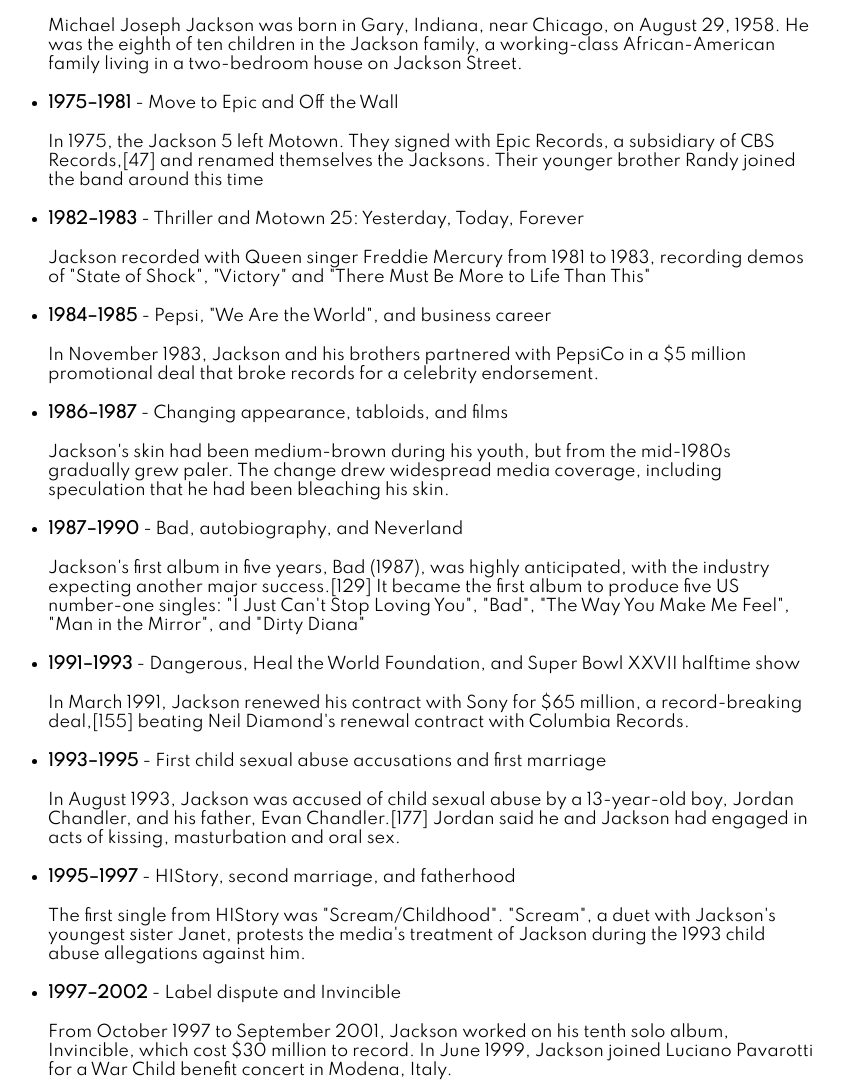
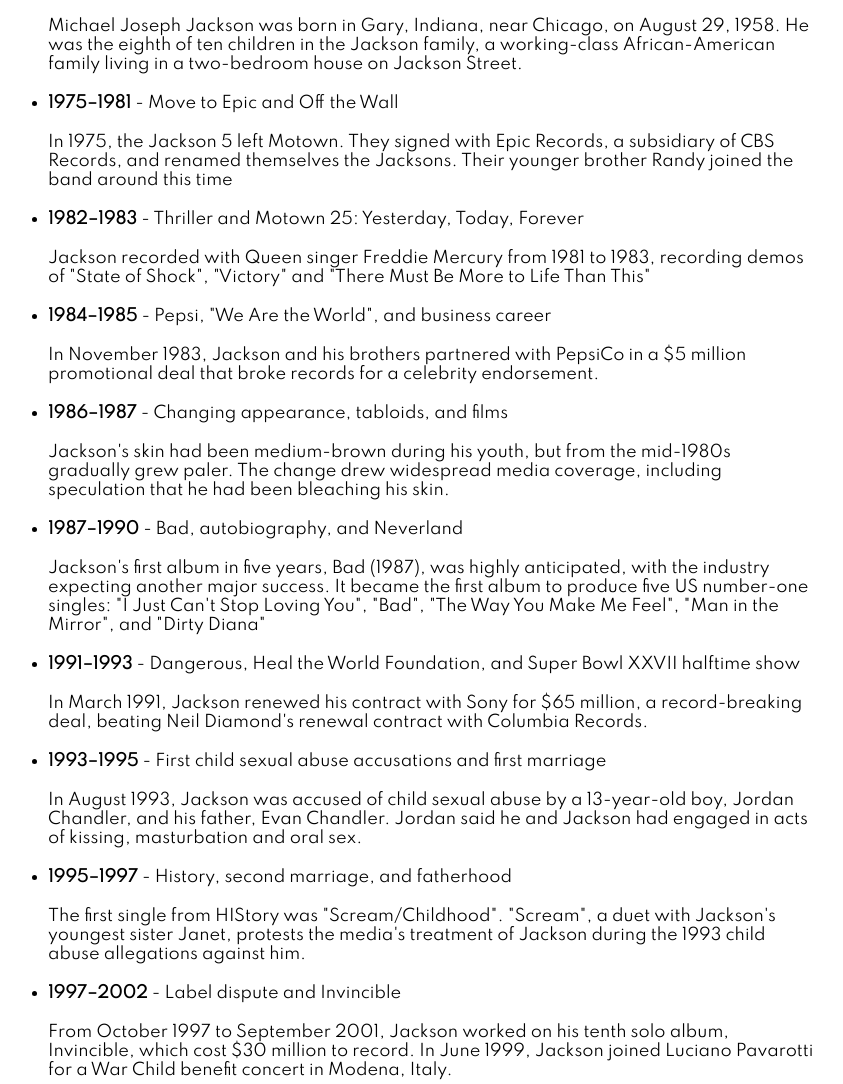
Before and after one commit to vipuldcoder/proj_Tribute_Page, a plain HTML site: page index.html in a window 1280 px wide. Shown: the part 925-2009 px from the top of the page, without its empty margins (208-1051 px from the left). Drawn offline with Linux system fonts and the light colour scheme.

Commit message:
Changing Code All Over

```diff
--- a/index.html
+++ b/index.html
@@ -29,7 +29,7 @@
                 <li><strong>1958–1975</strong> - Early life and the Jackson 5</li>
                 <p>Michael Joseph Jackson was born in Gary, Indiana, near Chicago, on August 29, 1958. He was the eighth of ten children in the Jackson family, a working-class African-American family living in a two-bedroom house on Jackson Street.</p>
                 <li><strong>1975–1981</strong> - Move to Epic and Off the Wall</li>
-                <p>In 1975, the Jackson 5 left Motown. They signed with Epic Records, a subsidiary of CBS Records,[47] and renamed themselves the Jacksons. Their younger brother Randy joined the band around this time</p>
+                <p>In 1975, the Jackson 5 left Motown. They signed with Epic Records, a subsidiary of CBS Records, and renamed themselves the Jacksons. Their younger brother Randy joined the band around this time</p>
                 <li><strong>1982–1983</strong> - Thriller and Motown 25: Yesterday, Today, Forever</li>
                 <p>Jackson recorded with Queen singer Freddie Mercury from 1981 to 1983, recording demos of "State of Shock", "Victory" and "There Must Be More to Life Than This"</p>
                 <li><strong>1984–1985</strong> - Pepsi, "We Are the World", and business career</li>
@@ -37,12 +37,12 @@
                 <li><strong>1986–1987</strong> - Changing appearance, tabloids, and films</li>
                 <p>Jackson's skin had been medium-brown during his youth, but from the mid-1980s gradually grew paler. The change drew widespread media coverage, including speculation that he had been bleaching his skin.</p>
                 <li><strong>1987–1990</strong> - Bad, autobiography, and Neverland</li>
-                <p>Jackson's first album in five years, Bad (1987), was highly anticipated, with the industry expecting another major success.[129] It became the first album to produce five US number-one singles: "I Just Can't Stop Loving You", "Bad", "The Way You Make Me Feel", "Man in the Mirror", and "Dirty Diana"</p>
+                <p>Jackson's first album in five years, Bad (1987), was highly anticipated, with the industry expecting another major success. It became the first album to produce five US number-one singles: "I Just Can't Stop Loving You", "Bad", "The Way You Make Me Feel", "Man in the Mirror", and "Dirty Diana"</p>
                 <li><strong>1991–1993</strong> - Dangerous, Heal the World Foundation, and Super Bowl XXVII halftime show</li>
-                <p>In March 1991, Jackson renewed his contract with Sony for $65 million, a record-breaking deal,[155] beating Neil Diamond's renewal contract with Columbia Records.</p>
+                <p>In March 1991, Jackson renewed his contract with Sony for $65 million, a record-breaking deal, beating Neil Diamond's renewal contract with Columbia Records.</p>
                 <li><strong>1993–1995</strong> - First child sexual abuse accusations and first marriage</li>
-                <p>In August 1993, Jackson was accused of child sexual abuse by a 13-year-old boy, Jordan Chandler, and his father, Evan Chandler.[177] Jordan said he and Jackson had engaged in acts of kissing, masturbation and oral sex.</p>
-                <li><strong>1995–1997</strong> - HIStory, second marriage, and fatherhood</li>
+                <p>In August 1993, Jackson was accused of child sexual abuse by a 13-year-old boy, Jordan Chandler, and his father, Evan Chandler. Jordan said he and Jackson had engaged in acts of kissing, masturbation and oral sex.</p>
+                <li><strong>1995–1997</strong> - History, second marriage, and fatherhood</li>
                 <p>The first single from HIStory was "Scream/Childhood". "Scream", a duet with Jackson's youngest sister Janet, protests the media's treatment of Jackson during the 1993 child abuse allegations against him.</p>
                 <li><strong>1997–2002</strong> - Label dispute and Invincible</li>
                 <p>From October 1997 to September 2001, Jackson worked on his tenth solo album, Invincible, which cost $30 million to record. In June 1999, Jackson joined Luciano Pavarotti for a War Child benefit concert in Modena, Italy.</p>
```
